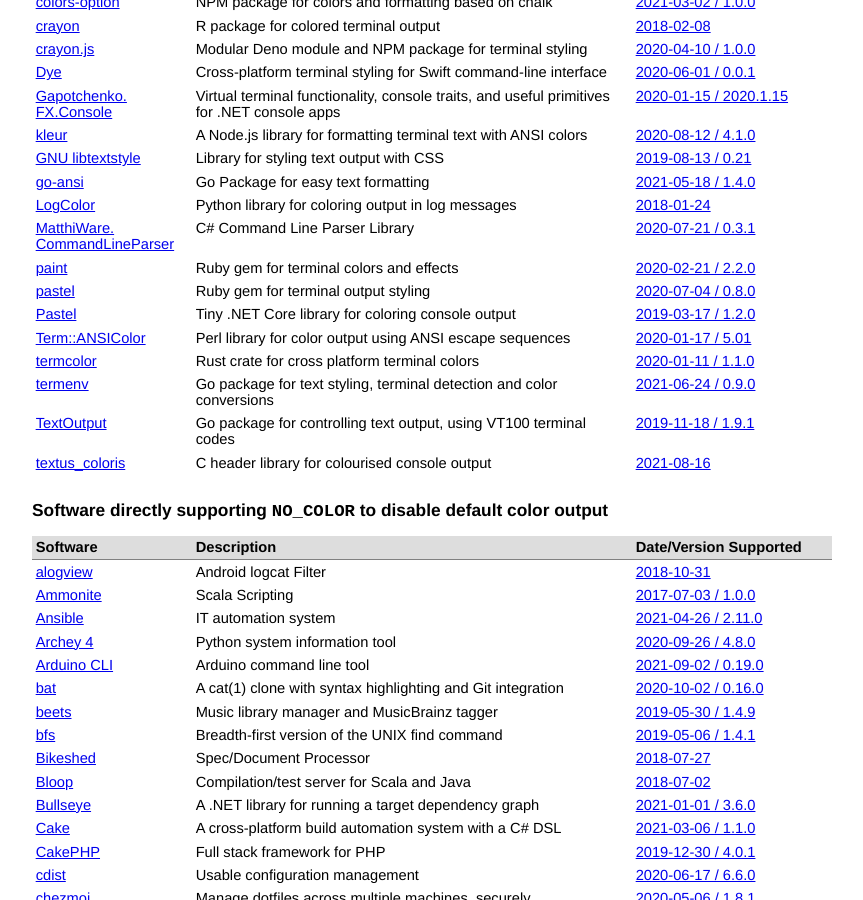
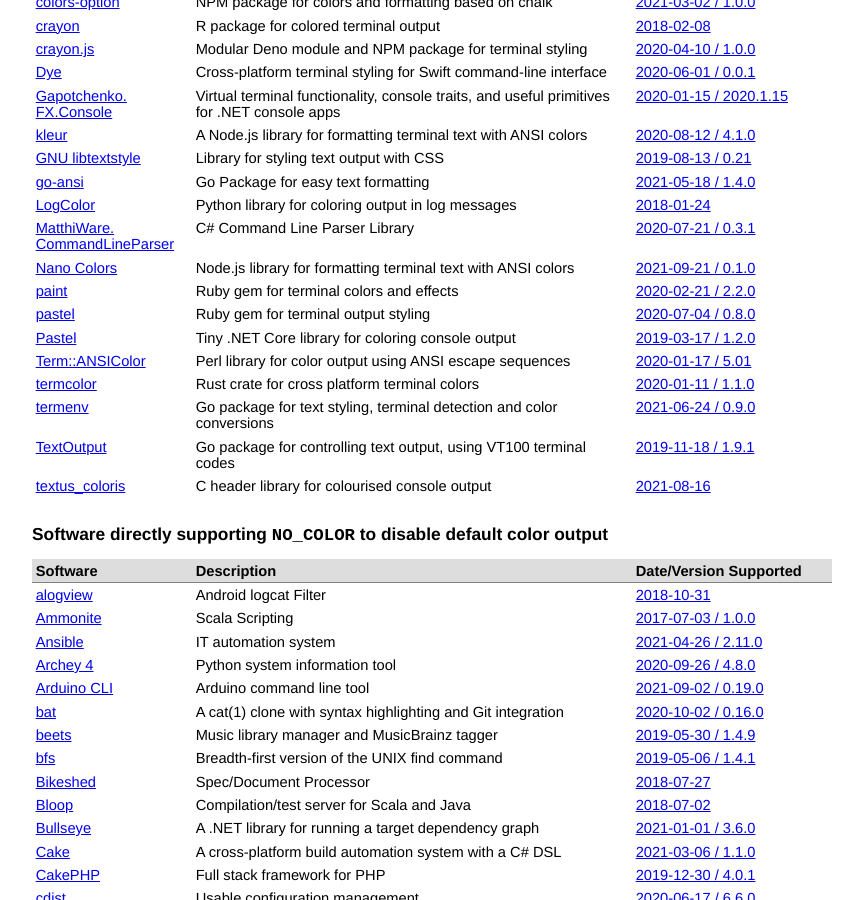
Before and after one commit to jcs/no_color, a Jekyll site: the page built from index.md, in a window 1280 px wide and 900 px high, scrolled down 887 px. Shown: the whole window, without its empty margins (208-1071 px from the left). Built offline with Jekyll 4.4.1, drawn with Linux system fonts in a browser that asks for light colours; our own code applies the rules of GitHub Pages for plain Markdown files.

Commit message:
Add Nano Colors (#137)

```diff
--- a/index.md
+++ b/index.md
@@ -78,6 +78,7 @@ color via `NO_COLOR`.
 | [go-ansi](https://git.sr.ht/~poldi1405/go-ansi/) | Go Package for easy text formatting | [2021-05-18 / 1.4.0](https://git.sr.ht/~poldi1405/go-ansi/commit/5d3db1d715a4ab8b00dda60b9b87054a4146c1aa)
 | [LogColor](https://github.com/induane/logcolor) | Python library for coloring output in log messages | [2018-01-24](https://github.com/induane/logcolor/commit/0092b0af2a1506eee2b0ca028b1cf51f78fc91fa) |
 | [MatthiWare. CommandLineParser](https://github.com/MatthiWare/CommandLineParser.Core) | C# Command Line Parser Library | [2020-07-21 / 0.3.1](https://github.com/MatthiWare/CommandLineParser.Core/commit/240154043afadee1a581866f537b22048d2f69bc) |
+| [Nano Colors](https://github.com/ai/nanocolors) | Node.js library for formatting terminal text with ANSI colors | [2021-09-21 / 0.1.0](https://github.com/ai/nanocolors/releases/tag/0.1.0) |
 | [paint](https://github.com/janlelis/paint) | Ruby gem for terminal colors and effects | [2020-02-21 / 2.2.0](https://github.com/janlelis/paint/tree/v2.2.0) |
 | [pastel](https://github.com/piotrmurach/pastel) | Ruby gem for terminal output styling | [2020-07-04 / 0.8.0](https://github.com/piotrmurach/pastel/releases/tag/v0.8.0) |
 | [Pastel](https://github.com/silkfire/Pastel) | Tiny .NET Core library for coloring console output | [2019-03-17 / 1.2.0](https://github.com/silkfire/Pastel/commit/8a89c2930a2b7ff2c6beae67e6c00fe1d74189d5) |
```
